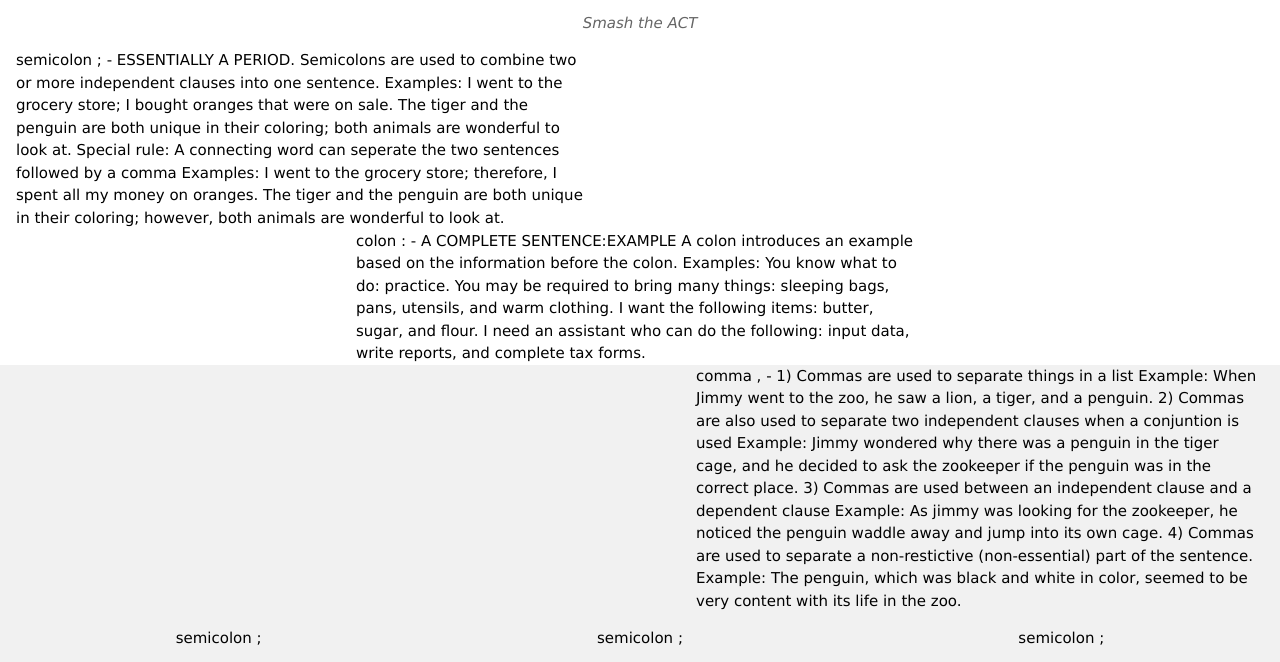
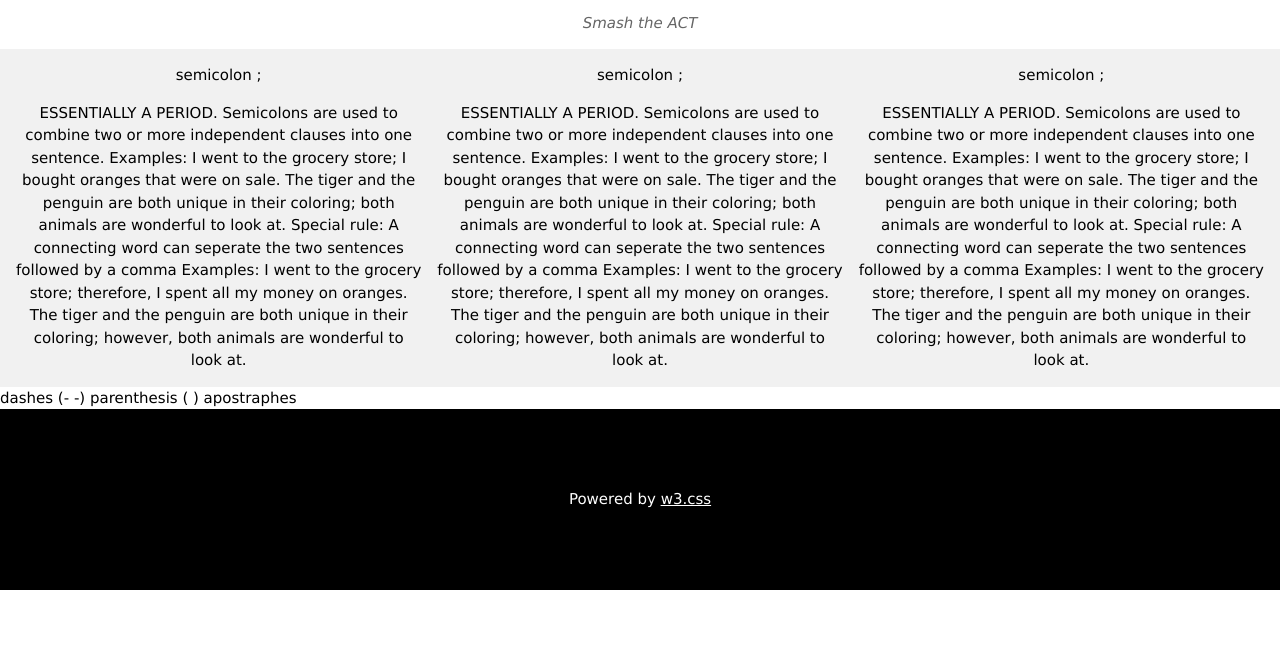
Before and after one commit to truon116/SmashACT, a plain HTML site: page learn.html in a window 1280 px wide. Shown: the part 97-759 px from the top of the page. Drawn offline with nearby package versions, Linux system fonts and the light colour scheme.

Commit message:
Update learn.html

```diff
--- a/learn.html
+++ b/learn.html
@@ -17,35 +17,6 @@
 <section class="w3-container w3-center">
   <h2 class="w3-wide">The ACT: English</h2>
   <p class="w3-opacity"><i>Smash the ACT</i></p>
-</section>
-
-<article class="w3-container w3-content w3-left" style="max-width:600px">
-semicolon ; - ESSENTIALLY A PERIOD. Semicolons are used to combine two or more independent clauses into one sentence.
-	Examples: I went to the grocery store; I bought oranges that were on sale.
-	The tiger and the penguin are both unique in their coloring; both animals are wonderful to look at.
-	Special rule: A connecting word can seperate the two sentences followed by a comma
-	Examples: I went to the grocery store; therefore, I spent all my money on oranges.
-	The tiger and the penguin are both unique in their coloring; however, both animals are wonderful to look at.
-</article>
-
-<article class="w3-container w3-content w3-middle" style="max-width:600px">
-colon : - A COMPLETE SENTENCE:EXAMPLE A colon introduces an example based on the information before the colon.
-	Examples:
-	You know what to do: practice.
-	You may be required to bring many things: sleeping bags, pans, utensils, and warm clothing.
-	I want the following items: butter, sugar, and flour.
-	I need an assistant who can do the following: input data, write reports, and complete tax forms.
-</article>
-
-<section class="w3-container w3-content w3-right" style="max-width:600px">
-comma , - 1) Commas are used to separate things in a list
-	Example: When Jimmy went to the zoo, he saw a lion, a tiger, and a penguin.
-	2) Commas are also used to separate two independent clauses when a conjuntion is used
-	Example: Jimmy wondered why there was a penguin in the tiger cage, and he decided to ask the zookeeper if the penguin was in the correct place.
-	3) Commas are used between an independent clause and a dependent clause
-	Example: As jimmy was looking for the zookeeper, he noticed the penguin waddle away and jump into its own cage.
-	4) Commas are used to separate a non-restictive (non-essential) part of the sentence.
-	Example: The penguin, which was black and white in color, seemed to be very content with its life in the zoo.
 </section>
 
 <section class="w3-row-padding w3-center w3-light-grey">
```
